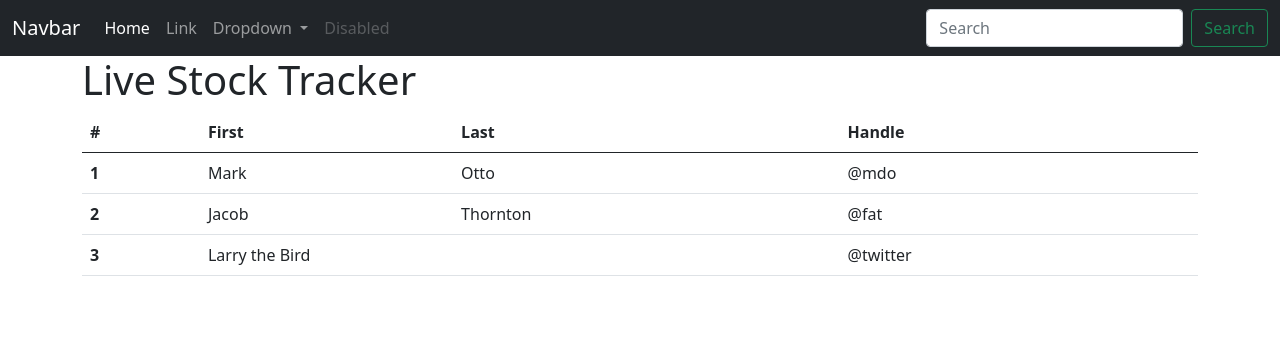
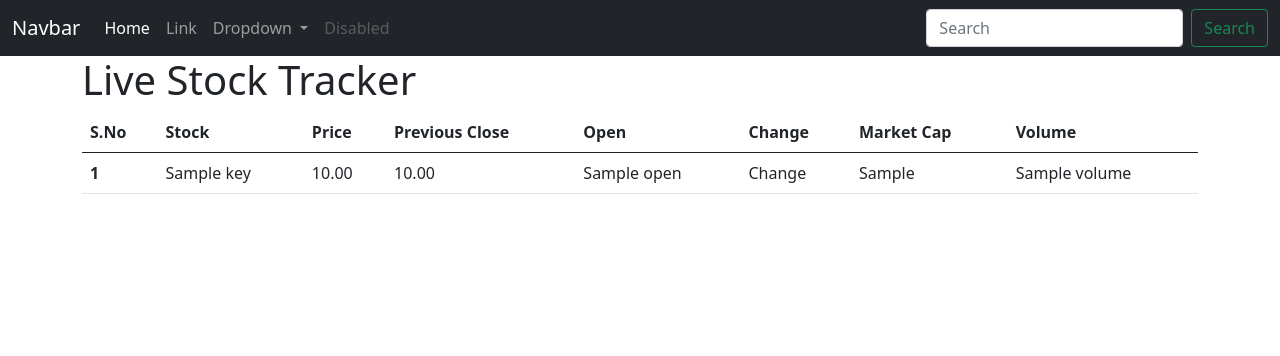
Before and after one commit to VirajAdiga/stock-trading-app-django, a Django app: template watchlist/templates/watchlist/stock_tracker.html in a window 1280 px wide. Shown: the top 356 px of the page. Run offline with Django 4.2, Linux system fonts and the light colour scheme; the template is opened without the code that fills it: most values are stand-ins (such as "Sample title", 1, 10 or a date in 2020).

Commit message:
yahoo fin package has issues, commit whatever is done

```diff
--- a/requirements.txt
+++ b/requirements.txt
@@ -1 +1,2 @@
 Django==4.2.4
+yahoo-fin==0.8.9
--- a/watchlist/templates/watchlist/stock_tracker.html
+++ b/watchlist/templates/watchlist/stock_tracker.html
@@ -1,5 +1,6 @@
 {% extends 'watchlist/base.html' %}
 {% load static %}
+{% load stock_data_filter %}
 
 {% block title %}
 Stock Tracker
@@ -12,36 +13,36 @@ Stock Tracker
 {%  block body %}
 <div class="container">
     <h1>Live Stock Tracker</h1>
-
+    <div class="table-container">
         <table class="table">
             <thead>
             <tr>
-            <th scope="col">#</th>
-            <th scope="col">First</th>
-            <th scope="col">Last</th>
-            <th scope="col">Handle</th>
+                <th scope="col">S.No</th>
+                <th scope="col">Stock</th>
+                <th scope="col">Price</th>
+                <th scope="col">Previous Close</th>
+                <th scope="col">Open</th>
+                <th scope="col">Change</th>
+                <th scope="col">Market Cap</th>
+                <th scope="col">Volume</th>
             </tr>
             </thead>
             <tbody>
+            {% for key, value in stock_data %}
                 <tr>
-            <th scope="row">1</th>
-            <td>Mark</td>
-            <td>Otto</td>
-            <td>@mdo</td>
+                    <th scope="row">{{ forloop.counter }}</th>
+                    <td>{{ key }}</td>
+                    <td>{{ value|get:"Quote Price"|floatformat:2 }}</td>
+                    <td>{{ value|get:"Previous Close"|floatformat:2 }}</td>
+                    <td>{{ value|get:"Open" }}</td>
+                    <td>Change</td>
+                    <td>{{ value|get:"Market Cap" }}</td>
+                    <td>{{ value|get:"Volume" }}</td>
                 </tr>
-        <tr>
-            <th scope="row">2</th>
-            <td>Jacob</td>
-            <td>Thornton</td>
-            <td>@fat</td>
-        </tr>
-        <tr>
-            <th scope="row">3</th>
-            <td colspan="2">Larry the Bird</td>
-            <td>@twitter</td>
-        </tr>
+            {% endfor %}
             </tbody>
         </table>
+    </div>
 </div>
 {% endblock body %}
 
--- /dev/null
+++ b/watchlist/templatetags/stock_data_filter.py
@@ -0,0 +1,7 @@
+from django import template
+register = template.Library()
+
+
+@register.filter
+def get(mapping, key):
+    return mapping.get(key, '')
```
Also changed, not shown: watchlist/templates/watchlist/stock_picker.html (+10 -7 lines), watchlist/views.py (+26 -2 lines), watchlist/templatetags/__init__.py (added). Lines whose indentation alone changed are shown as unchanged.
